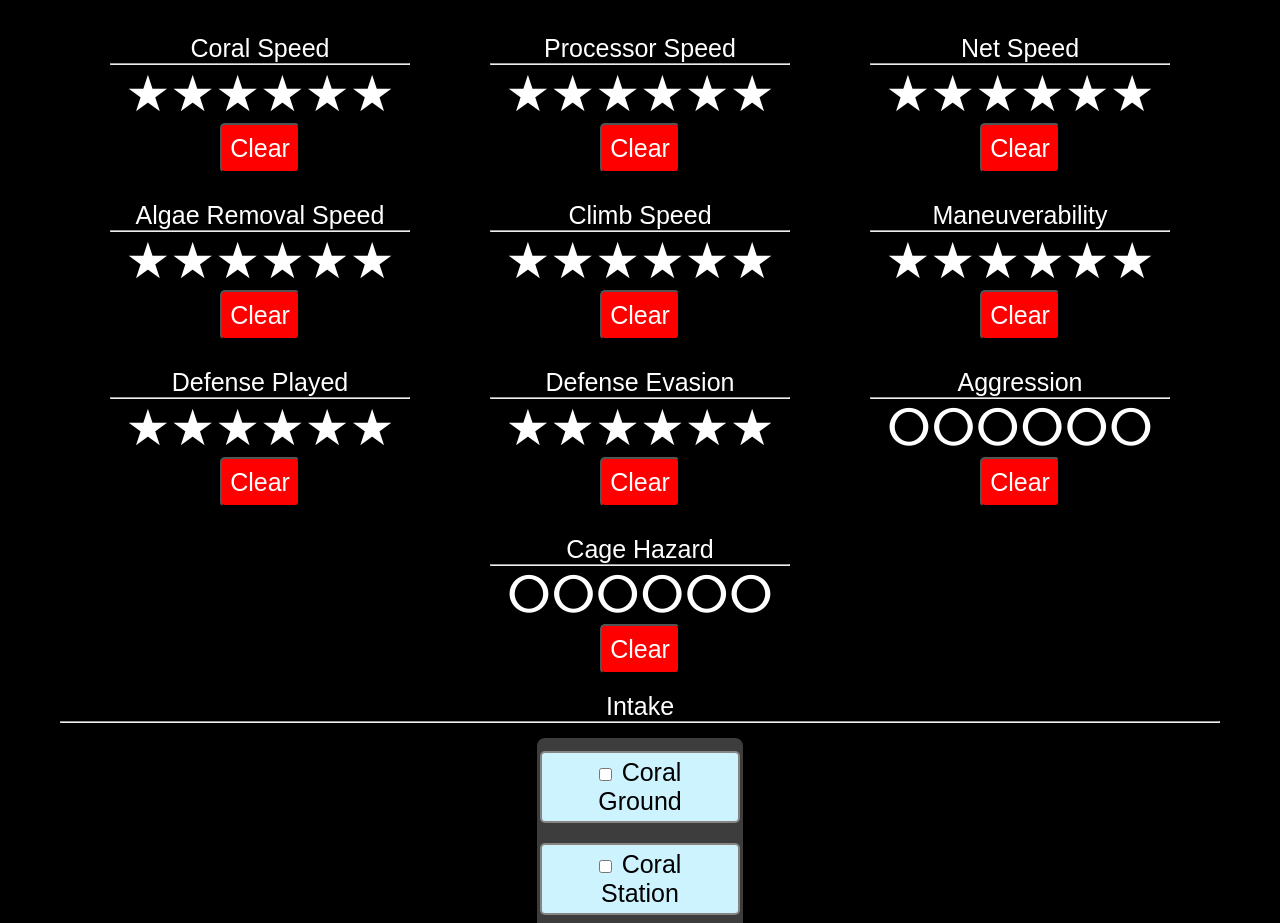
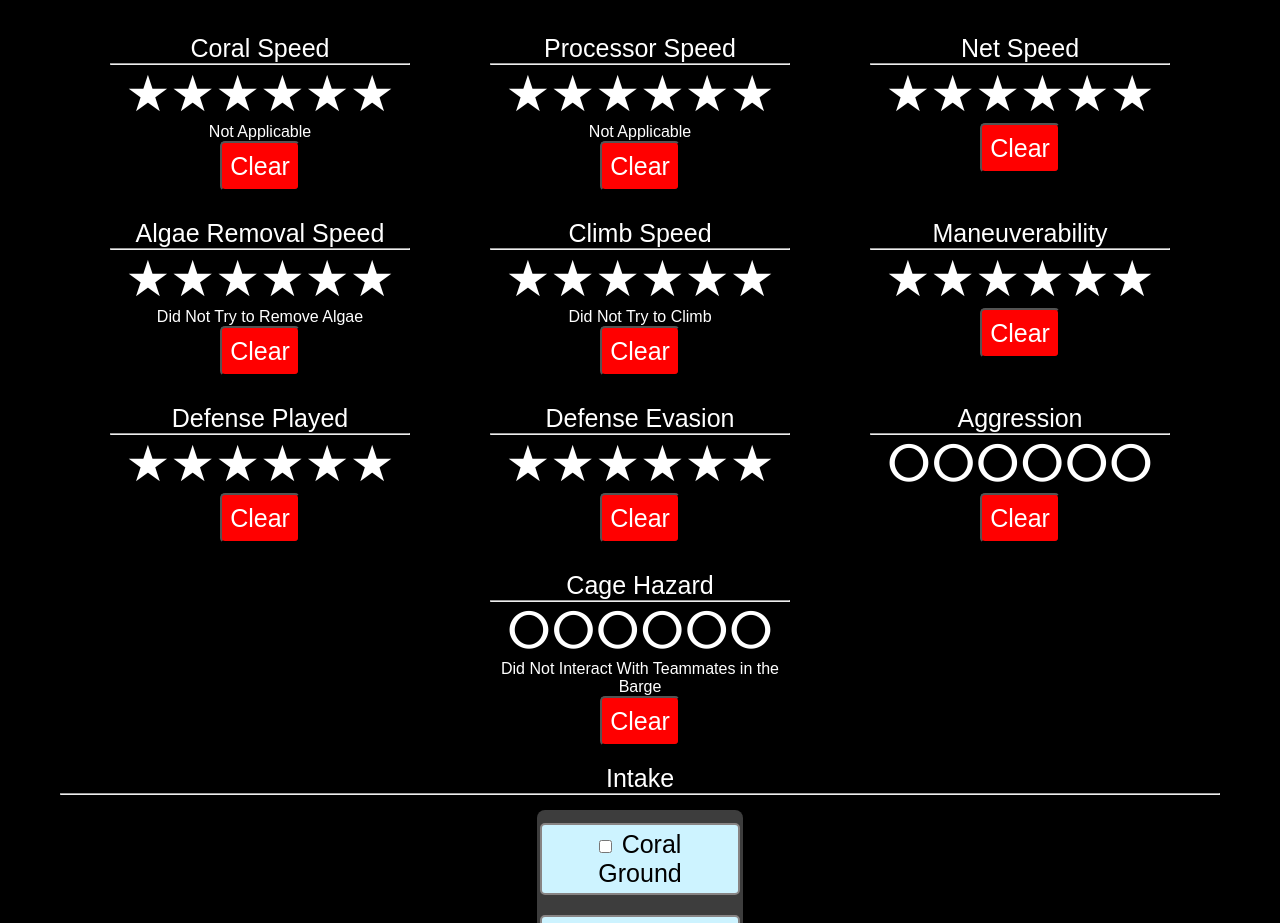
Before and after one commit to team2485/analytics2025, a Next.js app: page / in a window 1280 px wide. Shown: the part 2435-3358 px from the top of the page. Built offline with nearby package versions, Linux system fonts and the light colour scheme; a web font is replaced by a local one.

Commit message:
finished the Qualitative.js code

```diff
--- a/src/app/form-components/Qualitative.js
+++ b/src/app/form-components/Qualitative.js
@@ -26,6 +26,54 @@ export default function Qualitative ({ visibleName, internalName, description, s
                 })}
             </div>
 
+            {rating === -1 && (description == "Coral Speed" || description == "Processor Speed" || description == "Robot Net Speed") && (
+                <div>
+                    Not Applicable
+                </div>
+            )}
+
+            {rating === -1 && description == "Algae Removal Speed" && (
+                <div>
+                    Did Not Try to Remove Algae
+                </div>
+            )}
+
+            {rating === -1 && description == "Climb Speed" && (
+                <div>
+                    Did Not Try to Climb
+                </div>
+            )}
+
+            {rating === -1 && description == "Manuverability" && (
+                <div>
+                    Did Not Move
+                </div>
+            )}
+
+            {rating === -1 && description == "Defense Played" && (
+                <div>
+                    Did Not Defend
+                </div>
+            )}
+
+            {rating === -1 && description == "Defense Evasion" && (
+                <div>
+                    Was Not Defended Against
+                </div>
+            )}
+
+            {rating === -1 && description == "Aggresion" && (
+                <div>
+                    Did Not Move
+                </div>
+            )}
+
+            {rating === -1 && description == "Cage Hazard" && (
+                <div>
+                    Did Not Interact With Teammates in the Barge
+                </div>
+            )}
+
             {rating >= 0 && (
 
                 <div>
```
